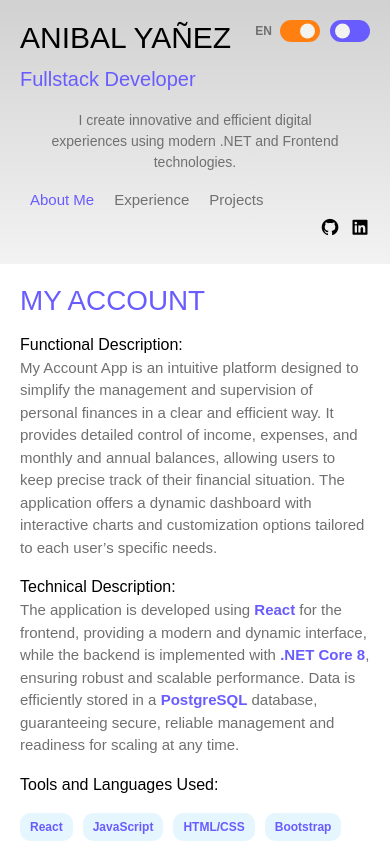
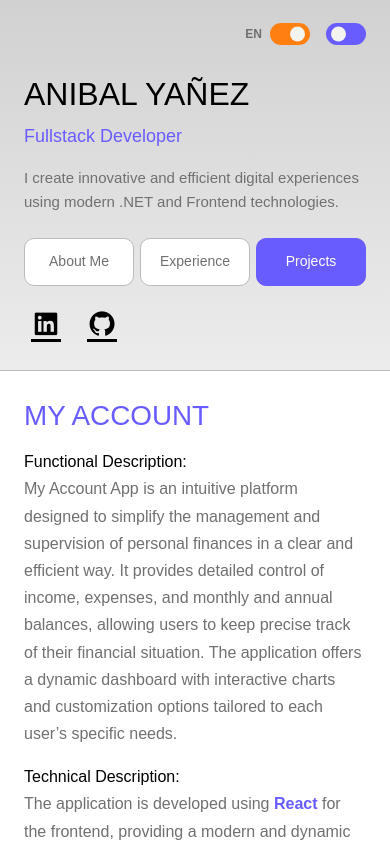
Before and after one commit to Anibaliym/my-portfolio-app-frontend, a React (Vite) app in the folder my-portfolio-app/: page /proyects in a window 390 px wide. Shown: the top 844 px of the page. Built offline with nearby package versions, Linux system fonts and the light colour scheme.

Commit message:
se actualiza el responsive de la app

```diff
--- a/my-portfolio-app/index.html
+++ b/my-portfolio-app/index.html
@@ -4,6 +4,8 @@
     <meta charset="UTF-8" />
      <link rel="icon" type="image/png" href="/src/assets/images/dev.png" />
     <meta name="viewport" content="width=device-width, initial-scale=1.0" />
+    <meta name="theme-color" content="#ffffff" />
+    <meta name="color-scheme" content="light" />
     <title>Anibal Yañez | Fullstack Developer</title>
   </head>
   <body>
--- a/my-portfolio-app/src/MyPortfolioApp.jsx
+++ b/my-portfolio-app/src/MyPortfolioApp.jsx
@@ -1,4 +1,3 @@
-import { useState } from 'react';
 import { useTranslation } from 'react-i18next';
 import { AboutPage } from './MyPortfolioApp/pages/AboutPage';
 import { ExperiencePage } from './MyPortfolioApp/pages/ExperiencePage';
@@ -10,7 +9,6 @@ import { ToggleTheme } from './MyPortfolioApp/components/toggles/ToggleTheme';
 
 export const MyPortfolioApp = () => {
     const { t } = useTranslation();
-    const [activeMenuItem, setActiveMenuItem] = useState('About Me');
 
     return (
         <div className="principal-container">
@@ -19,7 +17,7 @@ export const MyPortfolioApp = () => {
 
             <div className="left-panel">
                 <div className="">
-                    <h5 className="title display-5">ANIBAL YAÑEZ</h5>
+                    <h1 className="title display-5">ANIBAL YAÑEZ</h1>
                     <p className="lead text-color-default text-color-primary fw-normal">
                         { t('profile.role') }
                     </p>
@@ -28,14 +26,14 @@ export const MyPortfolioApp = () => {
                         { t('profile.description') }
                     </p>
 
-                    <MenuBar activeMenuItem={ activeMenuItem } setActiveMenuItem={ setActiveMenuItem }/>
+                    <MenuBar />
                 </div>
 
                 <div className="social-icons">
-                    <a href="https://www.linkedin.com/in/anibal-ya%C3%B1ez-moraga-568b67113/" target="_blank" rel="noopener noreferrer">
+                    <a href="https://www.linkedin.com/in/anibal-ya%C3%B1ez-moraga-568b67113/" target="_blank" rel="noopener noreferrer" aria-label="LinkedIn">
                         <i className='bx bxl-linkedin-square'></i>
                     </a>
-                    <a href="https://github.com/Anibaliym" target="_blank" rel="noopener noreferrer">
+                    <a href="https://github.com/Anibaliym" target="_blank" rel="noopener noreferrer" aria-label="GitHub">
                         <i className='bx bxl-github'></i>
                     </a>
                 </div>
--- a/my-portfolio-app/src/MyPortfolioApp/components/toggles/ToggleTheme.jsx
+++ b/my-portfolio-app/src/MyPortfolioApp/components/toggles/ToggleTheme.jsx
@@ -1,12 +1,15 @@
 import { useContext } from 'react';
+import { useTranslation } from 'react-i18next';
 import { ThemeContext } from '../../../assets/context/ThemeProvider';
 
 export const ToggleTheme = () => {
-    const { toggleTheme } = useContext(ThemeContext);
+    const { toggleTheme, isDarkMode } = useContext(ThemeContext);
+
+    const { t } = useTranslation();
 
     return (
-        <div className="toggle-switch" onClick={ toggleTheme }>
+        <button type="button" className="toggle-switch" onClick={ toggleTheme } aria-label={t('theme.switch')} aria-pressed={isDarkMode}>
             <span className="switch"></span>
-        </div>
+        </button>
     )
 }
--- a/my-portfolio-app/src/MyPortfolioApp/components/ui/MenuBar.jsx
+++ b/my-portfolio-app/src/MyPortfolioApp/components/ui/MenuBar.jsx
@@ -1,30 +1,16 @@
-import { useNavigate } from 'react-router-dom';
+import { NavLink } from 'react-router-dom';
 import { useTranslation } from 'react-i18next';
 
-export const MenuBar = ({ activeMenuItem, setActiveMenuItem }) => {
-    const navigate = useNavigate();
+export const MenuBar = () => {
     const { t } = useTranslation();
 
-    const handleMenuClick = (menuItem, navigateTo) => {
-        setActiveMenuItem(menuItem);
-
-        if (navigateTo)
-            navigate(navigateTo);
-    };
-
     return (
-        <div className="menu">
+        <nav className="menu">
             <ul>
-                <li className={`lead ${activeMenuItem === 'About Me' ? 'active' : ''}`}     onClick={() => handleMenuClick('About Me', '/about')}>
-                    { t('menu.about') }
-                </li>
-                <li className={`lead ${activeMenuItem === 'Experience' ? 'active' : ''}`}   onClick={() => handleMenuClick('Experience', '/experience')}>
-                    { t('menu.experience') }
-                </li>
-                <li className={`lead ${activeMenuItem === 'Projects' ? 'active' : ''}`}     onClick={() => handleMenuClick('Projects', '/proyects')}>
-                    { t('menu.projects') }
-                </li>
+                <li className="lead"><NavLink to="/about">{t('menu.about')}</NavLink></li>
+                <li className="lead"><NavLink to="/experience">{t('menu.experience')}</NavLink></li>
+                <li className="lead"><NavLink to="/proyects">{t('menu.projects')}</NavLink></li>
             </ul>
-        </div>
-    )
-}
+        </nav>
+    );
+};
--- a/my-portfolio-app/src/assets/context/ThemeProvider.jsx
+++ b/my-portfolio-app/src/assets/context/ThemeProvider.jsx
@@ -3,22 +3,39 @@ import { createContext, useEffect, useState } from 'react';
 export const ThemeContext = createContext();
 
 export const ThemeProvider = ({ children }) => {
-    const [isDarkMode, setTheme] = useState(false);
+    const [ isDarkMode, setTheme ] = useState(() => {
+        try
+        {
+            return localStorage.getItem('isDarkMode') === 'true';
+        }
+        catch
+        {
+            return false;
+        }
+    });
 
     useEffect(() => {
-        const savedTheme = JSON.parse(localStorage.getItem('isDarkMode'));
-        if (savedTheme !== null) {
-            setTheme(savedTheme);
-            document.body.classList.toggle('dark', savedTheme);
+        const scheme = isDarkMode ? 'dark' : 'light';
+        const color = isDarkMode ? '#000000' : '#ffffff';
+
+        document.body.classList.toggle('dark', isDarkMode);
+        document.documentElement.style.colorScheme = scheme;
+        document.documentElement.style.backgroundColor = color;
+        document.querySelector('meta[name="theme-color"]')?.setAttribute('content', color);
+        document.querySelector('meta[name="color-scheme"]')?.setAttribute('content', scheme);
+
+        try
+        {
+            localStorage.setItem('isDarkMode', JSON.stringify(isDarkMode));
         }
-    }, []);
+        catch
+        {
+            // Theme switching still works when storage is unavailable.
+        }
 
-    const toggleTheme = () => {
-        const newTheme = !isDarkMode;
-        setTheme(newTheme);
-        localStorage.setItem('isDarkMode', JSON.stringify(newTheme));
-        document.body.classList.toggle('dark', newTheme);
-    };
+    }, [isDarkMode]);
+
+    const toggleTheme = () => setTheme((currentTheme) => !currentTheme);
 
     return (
         <ThemeContext.Provider value={{ isDarkMode, toggleTheme }}>
--- a/my-portfolio-app/src/assets/css/Index.css
+++ b/my-portfolio-app/src/assets/css/Index.css
@@ -13,22 +13,23 @@ body.dark {
 
 .principal-container {
     display: flex;
-    height: 100vh;
-    width: 1200px;
+    height: 100dvh;
+    width: min(1200px, 100%);
     margin: auto;
     overflow: hidden;
     position: relative;
 }
 
-.right-panel {
-  background-color: var(--body-color);
-  width: 800px;
-  overflow-y: auto;
+.left-panel {
+    flex: 0 0 43%;
+    min-width: 0;
+    padding-right: 32px;
 }
 
 .right-panel {
     background-color: var(--body-color);
-    width: 800px;
+    flex: 1;
+    min-width: 0;
     overflow-y: auto;
 }
 
@@ -84,21 +85,20 @@ body.light .right-panel::-webkit-scrollbar-thumb {
     color: var(--text-color);
     cursor: pointer;
     text-align:left;
-    padding: 2px 0px 2px 10px;
     border-radius: 3px;
 }
 
-.menu li:hover {
+.menu a:hover {
     color: white;
-    background-color: var(--primary-color);;
+    background-color: var(--primary-color);
 }
 
-.menu li.active {
+.menu a.active {
     color: var(--primary-color);
     font-weight: 400;
 }
 
-.menu li.active:hover {
+.menu a.active:hover {
     color: gold;
 }
 
@@ -356,3 +356,26 @@ body.dark .switch::before {
     transform: translate(-50%, -50%);
     transition: all 0.05s linear;
 }
+.menu a {
+    display: block;
+    padding: 6px 10px;
+    border-radius: 4px;
+    color: inherit;
+    text-decoration: none;
+}
+
+.menu a:focus-visible, .social-icons a:focus-visible,
+.toggle-switch:focus-visible, .toggle-switch-language:focus-visible {
+    outline: 2px solid var(--primary-color);
+    outline-offset: 4px;
+}
+
+.toggle-switch {
+    align-items: center;
+    min-height: 44px;
+    border: 0;
+    padding: 0;
+    background: transparent;
+}
+
+.toggle-switch-language { min-height: 44px; }
--- a/my-portfolio-app/src/assets/css/Responsive.css
+++ b/my-portfolio-app/src/assets/css/Responsive.css
@@ -1,119 +1,146 @@
-/* ===== RESPONSIVE DESIGN ===== */
-
-.principal-container, .left-panel, .right-panel, .menu li, .social-icons {
-    transition: var(--tran-05);
+/* Fluid desktop layout, with one natural scrolling page on mobile. */
+@media (min-width: 901px) and (max-width: 1250px) {
+    .principal-container { width: calc(100% - 64px); }
+    .title { font-size: clamp(2rem, 3.5vw, 3rem); }
+    .about-container { padding: 48px 32px; }
+    .experience-container, .proyects-container { padding: 32px 24px 80px; }
+    .experience-card, .proyect-card { padding: 20px; }
 }
 
-@media (max-width: 1350px) {
-    .principal-container {
-        width: 900px;
+@media (max-width: 900px) {
+    html, body {
+        height: auto;
+        min-height: 100%;
+        overflow: visible;
     }
 
-    .right-panel {
-        width: 600px;
+    .principal-container {
+        flex-direction: column;
+        width: 100%;
+        height: auto;
+        min-height: 100dvh;
+        overflow: visible;
     }
 
     .left-panel {
-        width: 300px;
-        min-width: 250px;
+        flex: none;
+        width: 100%;
+        padding: 76px 24px 24px;
     }
 
     .title {
+        margin-top: 0;
+        margin-bottom: 10px;
+        font-size: clamp(2rem, 7vw, 3rem);
+        line-height: 1.15;
+    }
+
+    .left-panel .lead { font-size: 1.125rem; }
+    .text-description {
+        max-width: 540px;
+        font-size: 15px;
+        line-height: 1.6;
+        margin-bottom: 24px;
+    }
+
+    .menu { margin-top: 0; }
+    .menu ul {
+        display: grid;
+        grid-template-columns: repeat(3, minmax(0, 1fr));
+        gap: 6px;
+    }
+    .menu li { margin: 0; padding: 0; min-width: 0; }
+    .menu a {
+        display: flex;
+        align-items: center;
+        justify-content: center;
+        min-height: 48px;
+        padding: 10px 6px;
+        text-align: center;
+        font-size: 14px;
+        line-height: 1.35;
+        background: var(--body-color);
+        border: 1px solid var(--border-input-text-color);
+        border-radius: 10px;
+        overflow-wrap: anywhere;
+    }
+    .menu a.active, .menu a.active:hover {
+        color: white;
+        background: var(--primary-color);
+        border-color: var(--primary-color);
+    }
+
+    .social-icons { margin-top: 16px; gap: 12px; }
+    .social-icons a {
+        display: inline-flex;
+        align-items: center;
+        justify-content: center;
+        width: 44px;
+        height: 44px;
         font-size: 30px;
+    }
+
+    .toggle-switch, .toggle-switch-language {
+        position: absolute;
+        top: max(12px, env(safe-area-inset-top));
+    }
+    .toggle-switch { right: 24px; }
+    .toggle-switch-language { right: 80px; }
+
+    .right-panel {
+        flex: none;
+        width: 100%;
+        overflow: visible;
+        border-top: 1px solid var(--border-input-text-color);
+    }
+
+    .about-container, .experience-container, .proyects-container {
+        margin: 0;
+        padding: 28px 24px max(40px, env(safe-area-inset-bottom));
+        font-size: 16px;
+        line-height: 1.7;
+        overflow-wrap: anywhere;
+    }
+    .about-container p { margin-bottom: 24px; }
+    .about-container p:last-child { margin-bottom: 0; }
+    .experience-card, .proyect-card {
+        margin: 0;
+        padding: 0;
+        border-radius: 0;
+    }
+    .experience-card + .experience-card {
+        margin-top: 28px;
+        padding-top: 28px;
+        border-top: 1px solid var(--border-input-text-color);
+    }
+    .experience-row, .experience-row > div { min-width: 0; }
+    .experience-description small { font-size: 15px; }
+    .description-section, .tools-section { font-size: 16px; }
+    .tech-stack { gap: 8px; }
+    .tech-stack span { max-width: 100%; line-height: 1.5; }
+    .primary-button { min-height: 48px; padding: 10px 16px; }
+    .primary-button:hover { transform: none; }
+    .carousel-control-prev, .carousel-control-next { min-width: 44px; }
+    .carousel-control-prev-icon, .carousel-control-next-icon {
+        padding: 16px;
+        border-radius: 50%;
+        background-color: rgba(0, 0, 0, 0.45);
+        background-size: 65%;
     }
 }
 
-@media (max-width: 900px) {
-    .principal-container {
-        flex-direction: column;
-        height: 100%;
-        width: 100%;
+@media (max-width: 360px) {
+    .left-panel { padding-right: 16px; padding-left: 16px; }
+    .about-container, .experience-container, .proyects-container {
+        padding-right: 16px;
+        padding-left: 16px;
     }
+    .menu a { font-size: 13px; }
+}
 
-
-    .right-panel {
-        width: 100%;
-        height: calc(100vh - 200px);
-        margin:auto;
-    }
-
-    .left-panel {
-        width: 100%;
-        height: auto;
-        padding: 20px;
-    }
-
-    .title {
-        font-size: 30px;
-        margin-top:0px;
-    }
-
-    .menu {
-        margin-top: 0px;
-    }
-
-    .menu ul {
-        padding: 0;
-        margin: 0;
-        display: flex;
-        flex-direction: row;
-    }
-
-    .menu li {
-        padding: 0px 10px;
-        font-size: 15px;
-    }
-
-    .menu li:hover {
-        background-color: var(--primary-color);
-        color: white;
-    }
-
-    .about-container {
-        margin-top: 10px;
-        padding: 0px 20px;
-        margin-bottom: 150px;
-    }
-
-    .experience-container {
-        margin-top: 0px;
-        padding: 0px 10px;
-        margin-bottom: 150px;
-    }
-
-    .proyects-container {
-        margin-top: 0px;
-        padding: 0px 10px;
-        margin-bottom: 150px;
-    }
-
-    .proyects-container {
-        margin-top: 0px;
-        padding: 0px 10px;
-        margin-bottom: 150px;
-
-    }
-
-    .experience-card {
-        padding: 10px;
-        margin-top: 0px;
-    }
-
-    .proyect-card {
-        padding: 10px;
-    }
-
-    .social-icons {
-        margin-top: 0px;
-        flex-direction: row-reverse;
-    }
-
-    .social-icons a {
-        font-size: 20px;
-    }
-
-    .text-description {
-        text-align: center;
-        padding: 0px 20px 0px 20px;
+@media (prefers-reduced-motion: reduce) {
+    *, *::before, *::after {
+        animation-duration: 0.01ms !important;
+        transition-duration: 0.01ms !important;
     }
 }
--- a/my-portfolio-app/src/locales/en.json
+++ b/my-portfolio-app/src/locales/en.json
@@ -89,5 +89,8 @@
       "microservices": "Microservices",
       "desktop": "Desktop App"
     }
+  },
+  "theme": {
+    "switch": "Switch theme"
   }
 }
--- a/my-portfolio-app/src/locales/es.json
+++ b/my-portfolio-app/src/locales/es.json
@@ -89,5 +89,8 @@
       "microservices": "Microservicios",
       "desktop": "Aplicación de escritorio"
     }
+  },
+  "theme": {
+    "switch": "Cambiar tema"
   }
 }
```
